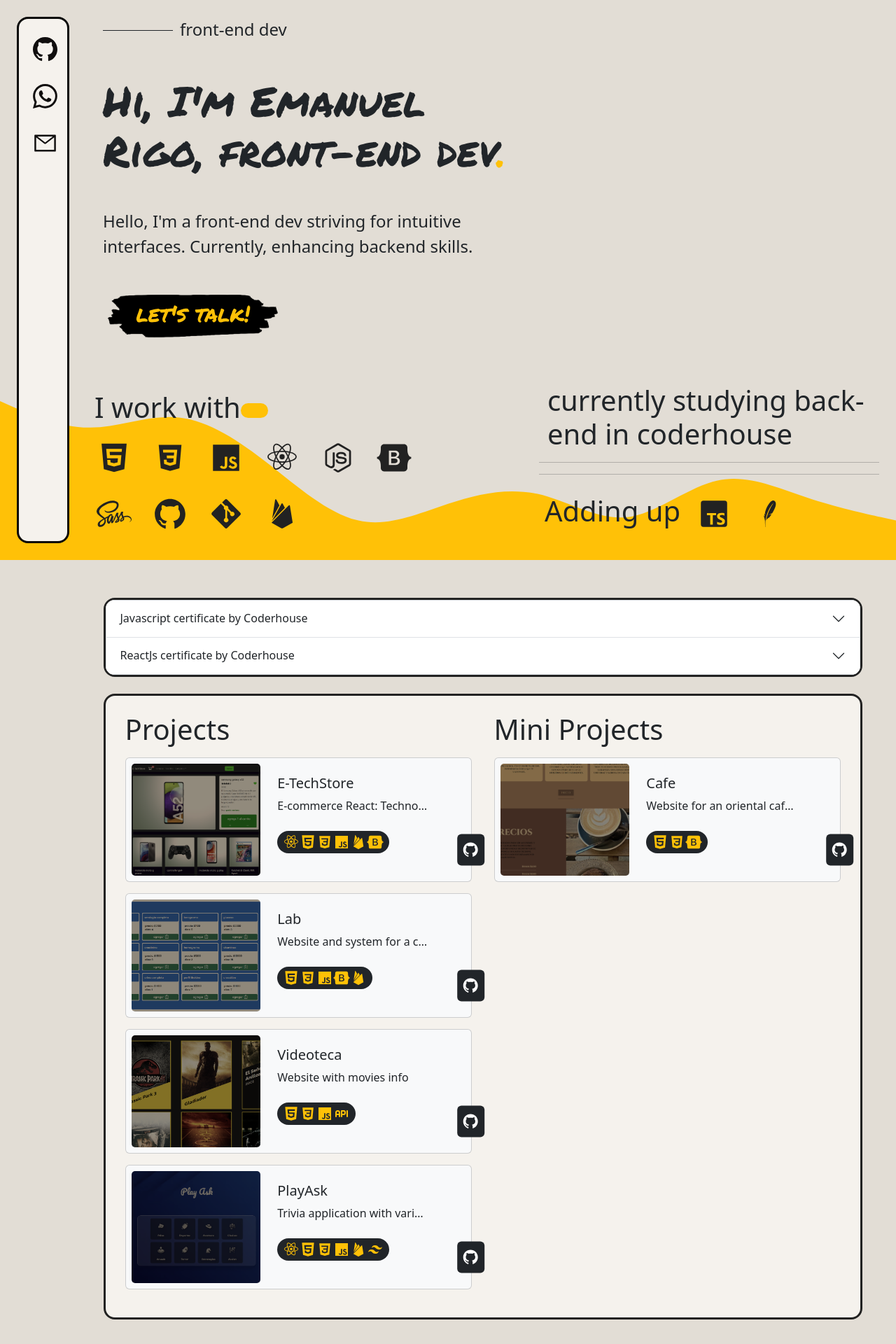
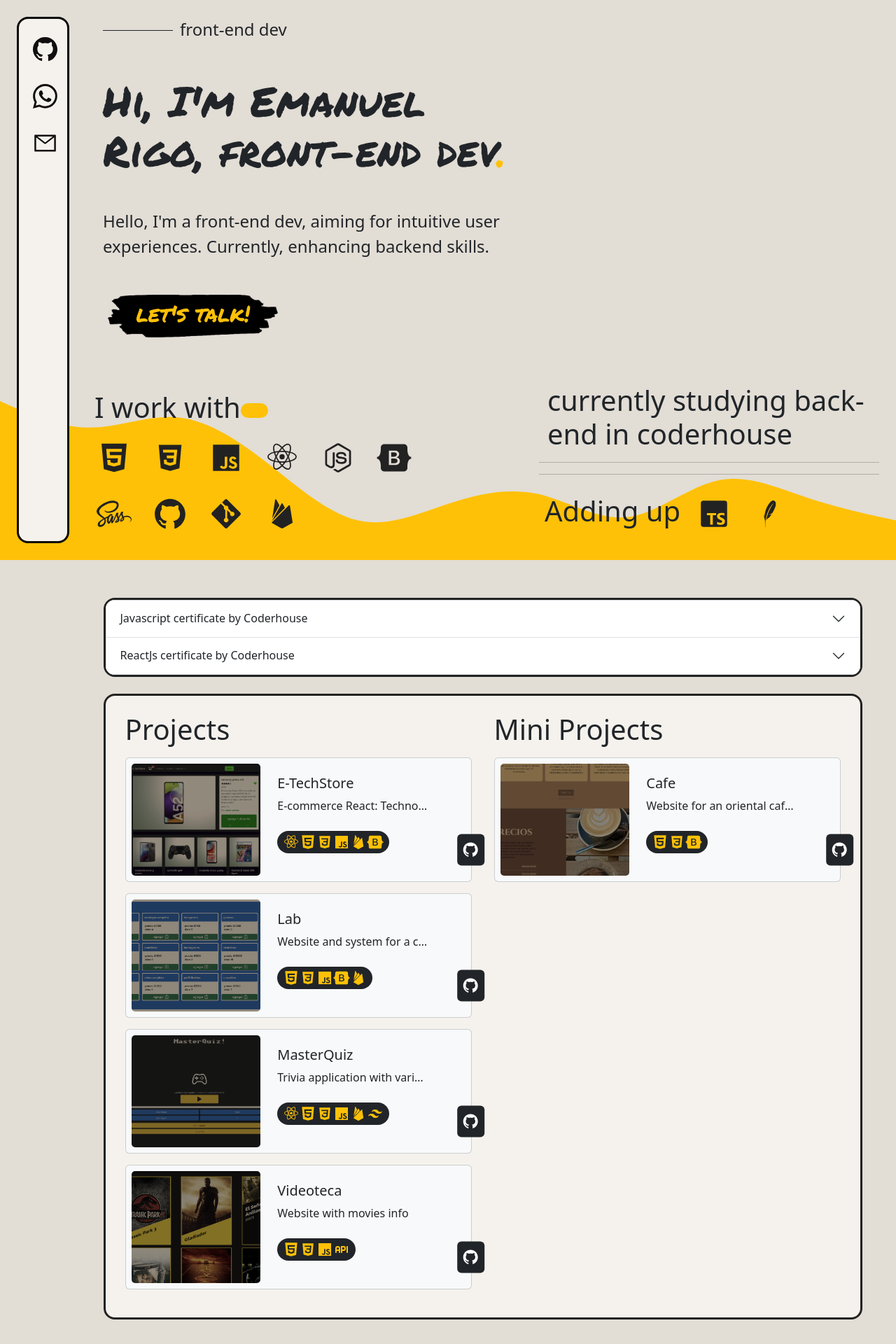
Before and after one commit to EmanuelRigo/portfolio, a React (Create React App) app: page / in a window 1280 px wide. Shown: the top 1920 px of the page at 70% size. Built offline with nearby package versions, Linux system fonts and the light colour scheme; some icons are missing; a web font is replaced by a local one.

Commit message:
agregando passwords a descripcion

```diff
--- a/src/components/Header.jsx
+++ b/src/components/Header.jsx
@@ -16,7 +16,7 @@ function Header() {
             <span className="text-warning">.</span>
           </h2>
           <p className="fs-4 mb-5">
-            Hello, I'm a front-end dev striving for intuitive interfaces.
+            Hello, I'm a front-end dev, aiming for intuitive user experiences.
             Currently, enhancing backend skills.
           </p>
           <button className="header__btn">
--- a/src/components/ProjectContainer.jsx
+++ b/src/components/ProjectContainer.jsx
@@ -23,7 +23,7 @@ function ProjectContainer() {
             name={"Cafe"}
             description={"Website for an oriental cafeteria in Buenos Aires."}
             linkGithub={"https://github.com/EmanuelRigo/cafe"}
-            linkHosting={"https://www.youtube.com"}
+            linkHosting={"https://cafe-one-beige.vercel.app/"}
             icons={[
               <AiFillHtml5 className="project__icon" />,
               <BiLogoCss3 className="project__icon" />,
@@ -53,7 +53,8 @@ function ProjectContainer() {
           <ProjectCard
             image="../images/lab 04.png"
             name="Lab"
-            description="Website and system for a clinical laboratory"
+            description="Website and system for a clinical laboratory
+            user: maira.lab / password: 8787"
             linkGithub="https://github.com/EmanuelRigo/lab"
             linkHosting={"https://lab-paroti.netlify.app/"}
             icons={[
@@ -64,26 +65,12 @@ function ProjectContainer() {
               <BiLogoFirebase className="project__icon" />,
             ]}
           />
-
           <ProjectCard
-            image={"../images/videoteca 03.png"}
-            name={"Videoteca"}
-            description={"Website with movies info"}
-            linkGithub="https://github.com/EmanuelRigo/videoteca"
-            linkHosting={"https://e-techstore.vercel.app/"}
-            icons={[
-              <AiFillHtml5 className="project__icon" />,
-              <BiLogoCss3 className="project__icon" />,
-              <BiLogoJavascript className="project__icon" />,
-              <TbApi className="project__icon" />,
-            ]}
-          />
-          <ProjectCard
-            image={"../images/playask 00.png"}
-            name={"PlayAsk"}
+            image={"../images/masterquiz 00.png"}
+            name={"MasterQuiz"}
             description={"Trivia application with various categories."}
             linkGithub="https://github.com/EmanuelRigo/playask"
-            linkHosting={"https://e-techstore.vercel.app/"}
+            linkHosting={"https://masterquiz.vercel.app/"}
             icons={[
               <BiLogoReact className="project__icon" />,
               <AiFillHtml5 className="project__icon" />,
@@ -93,6 +80,19 @@ function ProjectContainer() {
               <BiLogoTailwindCss className="project__icon" />,
             ]}
           />
+          <ProjectCard
+            image={"../images/videoteca 03.png"}
+            name={"Videoteca"}
+            description={"Website with movies info"}
+            linkGithub="https://github.com/EmanuelRigo/videoteca"
+            linkHosting={"https://videoteca-dun.vercel.app/"}
+            icons={[
+              <AiFillHtml5 className="project__icon" />,
+              <BiLogoCss3 className="project__icon" />,
+              <BiLogoJavascript className="project__icon" />,
+              <TbApi className="project__icon" />,
+            ]}
+          />
         </Col>
       </Row>
     </Col>
```
Also changed, not shown: public/images/masterquiz 00.png (added).
